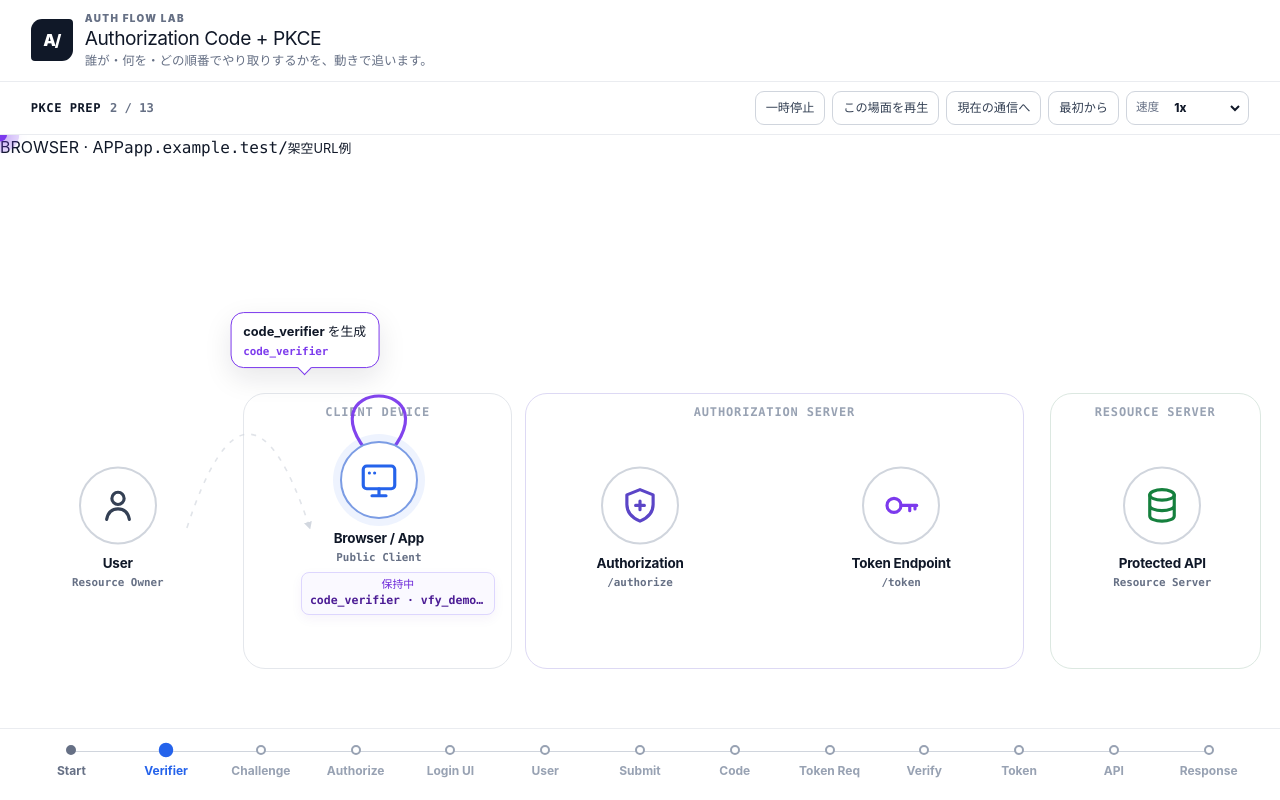
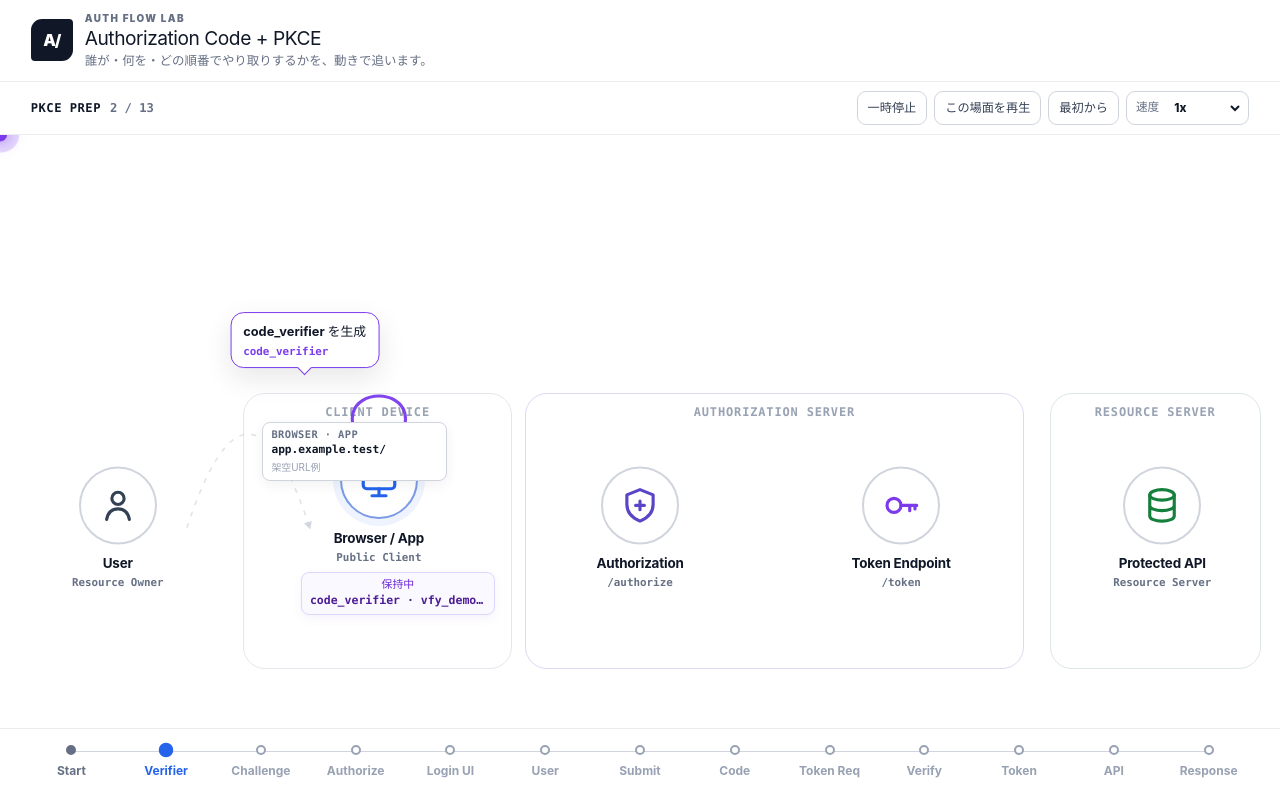
Before and after one commit to ShimaBell0619/auth-flow-lab, a React (Vite) app: page / in a window 1280 px wide. Built offline with nearby package versions, Linux system fonts and the light colour scheme.

Commit message:
feat: style browser orientation and completion recap

```diff
--- a/src/styles.css
+++ b/src/styles.css
@@ -131,6 +131,7 @@ select:focus-visible { outline: 3px solid color-mix(in srgb, var(--focus) 72%, w
 }
 .playback-controls button:hover:not(:disabled) { border-color: #98a2b3; color: var(--ink); }
 .playback-controls button:disabled { color: #98a2b3; background: #f9fafb; cursor: not-allowed; }
+.focus-current-button { display: none; }
 .speed-control {
   display: flex;
   align-items: center;
@@ -306,6 +307,43 @@ select:focus-visible { outline: 3px solid color-mix(in srgb, var(--focus) 72%, w
   text-overflow: ellipsis;
   white-space: nowrap;
 }
+.browser-location-cue {
+  position: absolute;
+  z-index: 4;
+  left: 20.5%;
+  top: 47%;
+  width: 185px;
+  padding: 6px 8px;
+  color: #344054;
+  background: #fff;
+  border: 1px solid #d0d5dd;
+  border-radius: 8px;
+  box-shadow: 0 4px 14px rgba(16, 24, 40, 0.06);
+  pointer-events: none;
+}
+.browser-location-cue span,
+.browser-location-cue code,
+.browser-location-cue small { display: block; }
+.browser-location-cue span {
+  color: var(--muted);
+  font: 850 0.65rem/1 ui-monospace, SFMono-Regular, Consolas, monospace;
+  letter-spacing: 0.04em;
+}
+.browser-location-cue code {
+  margin-top: 4px;
+  overflow: hidden;
+  color: var(--ink);
+  font: 750 0.7rem/1.2 ui-monospace, SFMono-Regular, Consolas, monospace;
+  text-overflow: ellipsis;
+  white-space: nowrap;
+}
+.browser-location-cue small {
+  margin-top: 3px;
+  color: #98a2b3;
+  font-size: 0.62rem;
+}
+.browser-location-cue.is-authorization { border-color: #b8cdf8; }
+.browser-location-cue.is-callback { border-color: #c7d7cd; }
 .verification-cue {
   position: absolute;
   z-index: 4;
@@ -370,6 +408,58 @@ select:focus-visible { outline: 3px solid color-mix(in srgb, var(--focus) 72%, w
   white-space: nowrap;
 }
 
+.lesson-footer { min-width: 0; background: #fff; }
+.completion-recap {
+  min-width: 0;
+  display: grid;
+  grid-template-columns: auto minmax(0, 1fr) auto;
+  align-items: center;
+  gap: 10px 16px;
+  padding: 9px clamp(18px, 2.4vw, 36px);
+  border-top: 1px solid var(--soft);
+  background: #f8fafc;
+}
+.completion-title strong,
+.completion-title span { display: block; }
+.completion-title strong { color: var(--ink); font-size: 0.78rem; }
+.completion-title span { margin-top: 2px; color: var(--muted); font: 700 0.64rem/1.2 ui-monospace, SFMono-Regular, Consolas, monospace; }
+.completion-recap ul {
+  min-width: 0;
+  display: flex;
+  flex-wrap: wrap;
+  gap: 5px 12px;
+  margin: 0;
+  padding: 0;
+  list-style: none;
+}
+.completion-recap li {
+  position: relative;
+  padding-left: 12px;
+  color: #344054;
+  font-size: 0.72rem;
+  line-height: 1.35;
+}
+.completion-recap li::before {
+  content: "•";
+  position: absolute;
+  left: 2px;
+  color: var(--success);
+  font-weight: 900;
+}
+.completion-recap button {
+  min-height: 32px;
+  padding: 6px 10px;
+  color: #344054;
+  background: #fff;
+  border: 1px solid var(--soft-strong);
+  border-radius: 8px;
+  font-size: 0.72rem;
+  font-weight: 780;
+  cursor: pointer;
+  white-space: nowrap;
+}
+.completion-recap button:hover { border-color: #98a2b3; color: var(--ink); }
+
 .timeline-scroll {
   min-width: 0;
   overflow-x: auto;
@@ -429,8 +519,14 @@ select:focus-visible { outline: 3px solid color-mix(in srgb, var(--focus) 72%, w
   .lesson-purpose { font-size: 0.74rem; }
   .lesson-toolbar { align-items: flex-start; flex-direction: column; padding: 9px 14px 10px; }
   .playback-controls { justify-content: flex-start; }
+  .focus-current-button { display: inline-flex; align-items: center; }
   .stage-scroll { min-height: 650px; height: 650px; border-bottom: 1px solid var(--soft); }
   .protocol-stage { min-height: 650px; }
+  .completion-recap {
+    grid-template-columns: minmax(0, 1fr) auto;
+    padding: 9px 14px;
+  }
+  .completion-recap ul { grid-column: 1 / -1; }
 }
 
 @media (max-width: 480px) {
@@ -442,6 +538,9 @@ select:focus-visible { outline: 3px solid color-mix(in srgb, var(--focus) 72%, w
   .playback-controls { gap: 6px; }
   .playback-controls button { padding-inline: 8px; font-size: 0.73rem; }
   .speed-control { font-size: 0.7rem; }
+  .completion-recap { gap: 7px 10px; }
+  .completion-recap li { flex-basis: 100%; }
+  .completion-recap button { padding-inline: 8px; }
   .flow-timeline { padding-inline: 16px; }
 }
 
```
